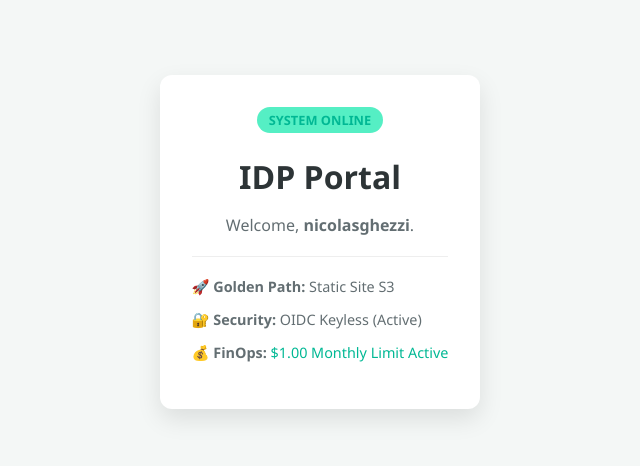
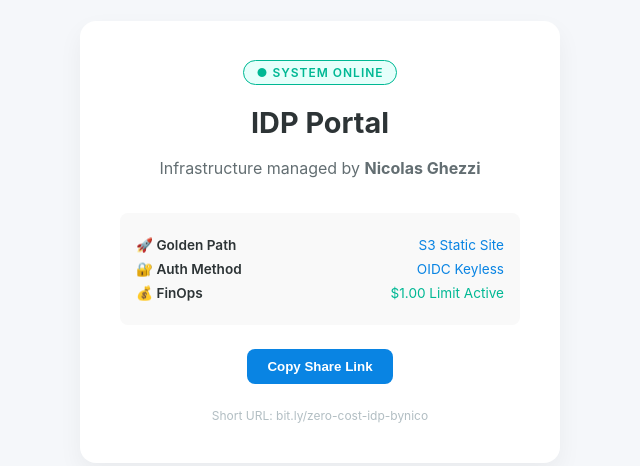
Before and after one commit to nicoghezzi/zero-cost-idp-project, a plain HTML site: page index.html in a window 1280 px wide. Shown: the part 158-624 px from the top of the page, without its empty margins (320-960 px from the left). Drawn offline with Linux system fonts and the light colour scheme.

Commit message:
new UI rebrand

```diff
--- a/index.html
+++ b/index.html
@@ -3,28 +3,120 @@
 <head>
     <meta charset="UTF-8">
     <meta name="viewport" content="width=device-width, initial-scale=1.0">
-    <title>Internal Developer Platform</title>
+    <title>IDP Portal | Nicolas Ghezzi</title>
     <style>
-        body { font-family: 'Segoe UI', Tahoma, Geneva, Verdana, sans-serif; background-color: #f4f7f6; display: flex; justify-content: center; align-items: center; height: 100vh; margin: 0; }
-        .card { background: white; padding: 2rem; border-radius: 12px; box-shadow: 0 10px 25px rgba(0,0,0,0.1); text-align: center; max-width: 400px; }
-        h1 { color: #2d3436; margin-bottom: 0.5rem; }
-        p { color: #636e72; }
-        .status { display: inline-block; padding: 0.25rem 0.75rem; background: #55efc4; color: #00b894; border-radius: 50px; font-weight: bold; font-size: 0.8rem; text-transform: uppercase; }
+        :root {
+            --primary: #0984e3;
+            --success: #00b894;
+            --bg: #f5f7fa;
+            --card-bg: #ffffff;
+        }
+        body {
+            font-family: 'Inter', -apple-system, sans-serif;
+            background-color: var(--bg);
+            display: flex;
+            justify-content: center;
+            align-items: center;
+            height: 100vh;
+            margin: 0;
+        }
+        .card {
+            background: var(--card-bg);
+            padding: 2.5rem;
+            border-radius: 16px;
+            box-shadow: 0 10px 25px rgba(0,0,0,0.05);
+            text-align: center;
+            max-width: 400px;
+            width: 90%;
+        }
+        .status-badge {
+            background: #e6fffb;
+            color: var(--success);
+            padding: 4px 12px;
+            border-radius: 20px;
+            font-size: 0.75rem;
+            font-weight: 600;
+            text-transform: uppercase;
+            letter-spacing: 1px;
+            border: 1px solid var(--success);
+        }
+        h1 { margin: 1.5rem 0 0.5rem; color: #2d3436; font-size: 1.8rem; }
+        p { color: #636e72; line-height: 1.6; margin-bottom: 2rem; }
+
+        .feature-list {
+            text-align: left;
+            background: #f9f9f9;
+            padding: 1rem;
+            border-radius: 8px;
+            margin-bottom: 1.5rem;
+        }
+        .feature-item {
+            display: flex;
+            justify-content: space-between;
+            font-size: 0.85rem;
+            margin: 8px 0;
+        }
+        .label { font-weight: 600; color: #2d3436; }
+        .value { color: var(--primary); }
+
+        .btn {
+            background: var(--primary);
+            color: white;
+            border: none;
+            padding: 10px 20px;
+            border-radius: 8px;
+            cursor: pointer;
+            font-weight: 600;
+            transition: opacity 0.2s;
+            text-decoration: none;
+            display: inline-block;
+        }
+        .btn:hover { opacity: 0.9; }
+        .footer-link {
+            margin-top: 1.5rem;
+            font-size: 0.75rem;
+            color: #b2bec3;
+        }
     </style>
 </head>
 <body>
     <div class="card">
-        <div class="status">System Online</div>
+        <span class="status-badge">● System Online</span>
         <h1>IDP Portal</h1>
-        <p>Welcome, <strong>nicolasghezzi</strong>.</p>
+        <p>Infrastructure managed by <strong>Nicolas Ghezzi</strong></p>
 
-        <hr style="border: 0; border-top: 1px solid #eee; margin: 20px 0;">
+        <div class="feature-list">
+            <div class="feature-item">
+                <span class="label">🚀 Golden Path</span>
+                <span class="value">S3 Static Site</span>
+            </div>
+            <div class="feature-item">
+                <span class="label">🔐 Auth Method</span>
+                <span class="value">OIDC Keyless</span>
+            </div>
+            <div class="feature-item">
+                <span class="label">💰 FinOps</span>
+                <span class="value" style="color:var(--success)">$1.00 Limit Active</span>
+            </div>
+        </div>
 
-        <div style="text-align: left; font-size: 0.9rem;">
-            <p><strong>🚀 Golden Path:</strong> Static Site S3</p>
-            <p><strong>🔐 Security:</strong> OIDC Keyless (Active)</p>
-            <p><strong>💰 FinOps:</strong> <span style="color: #00b894;">$1.00 Monthly Limit Active</span></p>
+        <button class="btn" onclick="copyLink()">Copy Share Link</button>
+
+        <div class="footer-link">
+            Short URL: bit.ly/zero-cost-idp-bynico
         </div>
     </div>
+
+    <script>
+        function copyLink() {
+            const el = document.createElement('textarea');
+            el.value = 'https://bit.ly/zero-cost-idp-bynico';
+            document.body.appendChild(el);
+            el.select();
+            document.execCommand('copy');
+            document.body.removeChild(el);
+            alert('Link copied to clipboard!');
+        }
+    </script>
 </body>
 </html>
```
